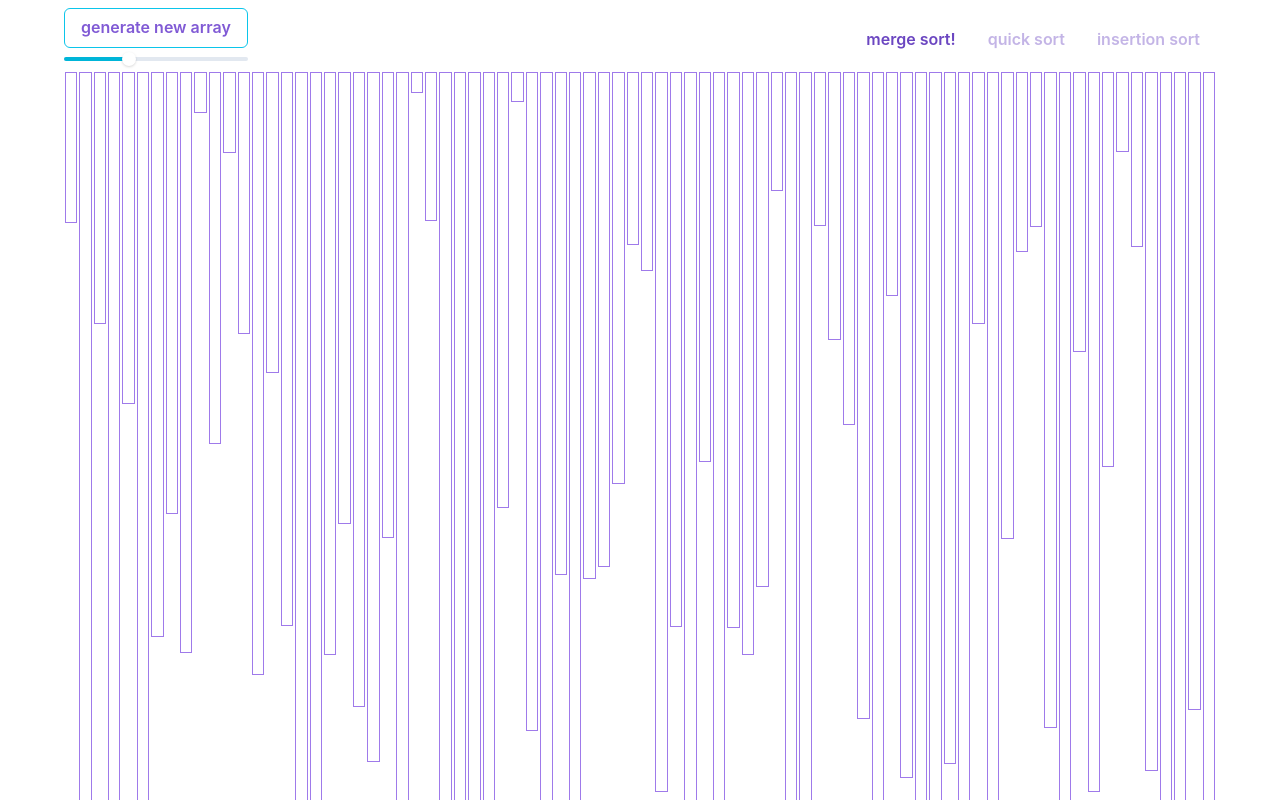
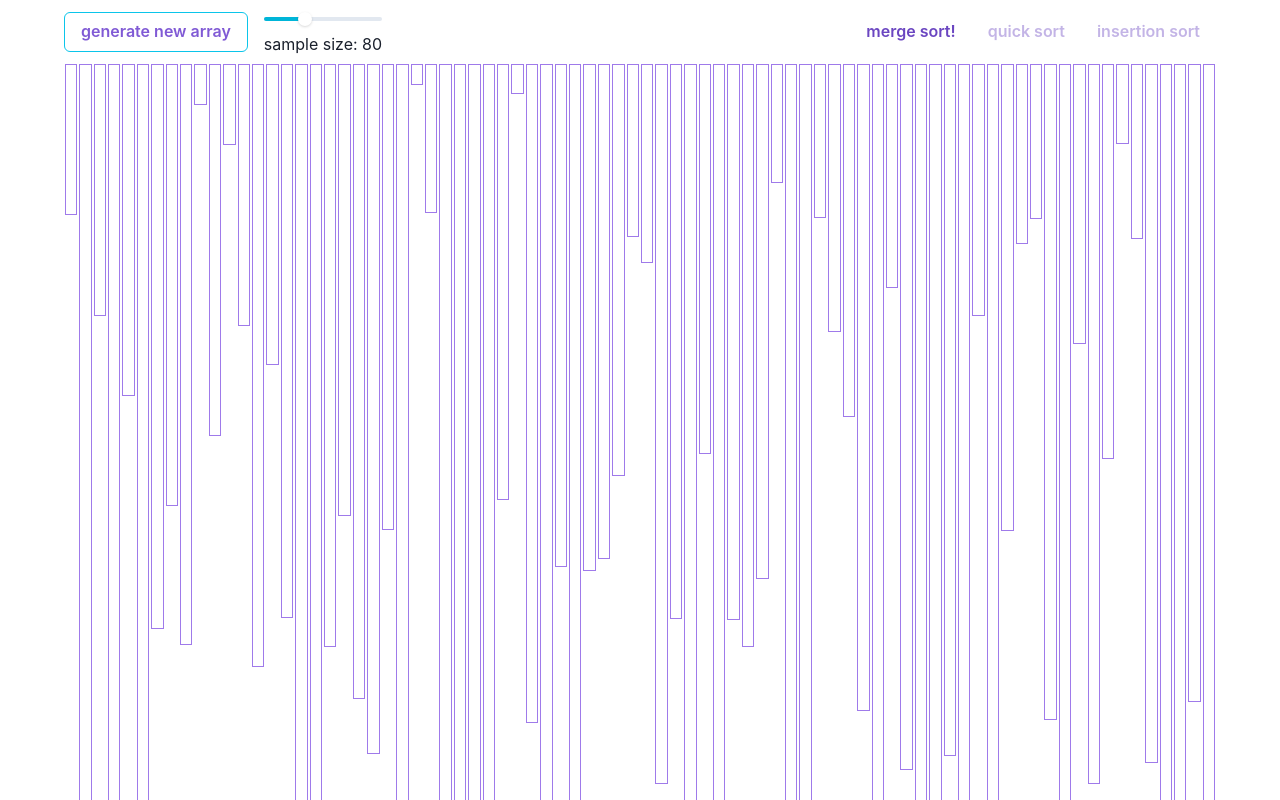
Before and after one commit to tomdaniels/visualeyes, a Next.js app: page / in a window 1280 px wide. Shown: the top 800 px of the page. Built offline with nearby package versions, Linux system fonts and the light colour scheme.

Commit message:
show sample size and align slider

```diff
--- a/src/components/control-panel.tsx
+++ b/src/components/control-panel.tsx
@@ -6,10 +6,10 @@ import {
   SliderThumb,
   Box,
   Button,
+  Text,
   Flex,
 } from '@chakra-ui/react';
 import { THEME } from '../constants';
-
 interface ControlPanelProps {
   onReset: Function;
   handleSliderChange: Function;
@@ -26,9 +26,9 @@ const ControlPanel: React.FC<ControlPanelProps> = ({
   array,
 }) => {
   return (
-    <Box w="90%" m="8px auto 0">
+    <Box w="90%" m="8px auto">
       <Flex justifyContent="space-between" align="center">
-        <div>
+        <Flex align="center">
           <Button
             variant="outline"
             color={`${THEME.primary.colour}.500`}
@@ -38,6 +38,7 @@ const ControlPanel: React.FC<ControlPanelProps> = ({
           >
             generate new array
           </Button>
+          <Box ml={4}>
             <Slider
               min={15}
               max={200}
@@ -47,13 +48,13 @@ const ControlPanel: React.FC<ControlPanelProps> = ({
               onChange={(v) => handleSliderChange(v)}
             >
               <SliderTrack>
-              <SliderFilledTrack
-                onChange={(e) => handleSliderChange(e.target)}
-              />
+                <SliderFilledTrack />
               </SliderTrack>
               <SliderThumb />
             </Slider>
-        </div>
+            <Text>sample size: {numberOfBars}</Text>
+          </Box>
+        </Flex>
         <div>
           <Button
             variant="ghost"
```
Lines whose indentation alone changed are shown as unchanged.
